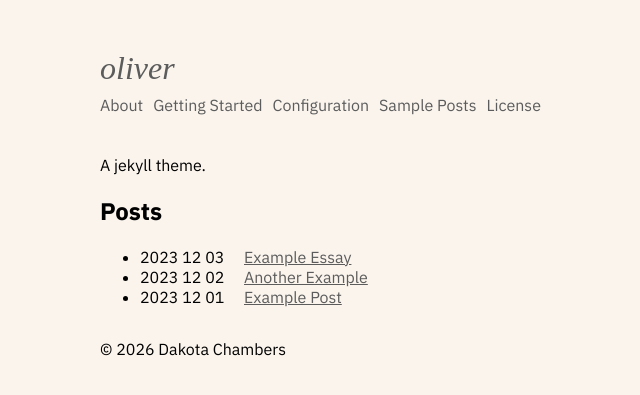
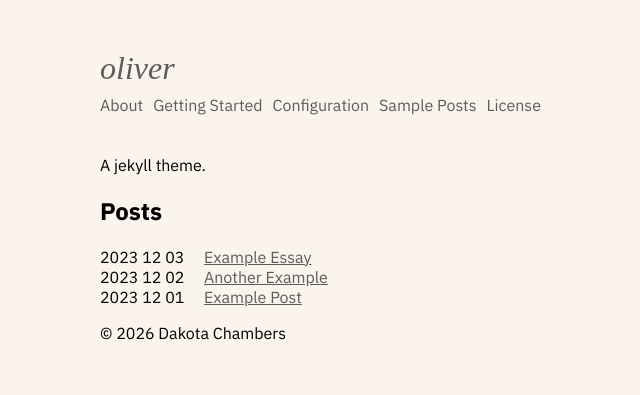
Before and after one commit to dcchambers/oliver, a Jekyll site: the page built from index.md, in a window 1280 px wide. Shown: the top 395 px of the page, without its empty margins (240-880 px from the left). Built offline with Jekyll 4.4.1, drawn with Linux system fonts in a browser that asks for light colours; some web fonts are replaced.

Commit message:
Remove bullet points from post list

```diff
--- a/_sass/oliver/default.scss
+++ b/_sass/oliver/default.scss
@@ -53,6 +53,12 @@ body {
   align-items: baseline;
 }
 
+.post-list ul {
+  list-style: none;
+  margin: 0;
+  padding: 0;
+}
+
 .post-list time {
   font-family: inherit;
   white-space: nowrap;
```
